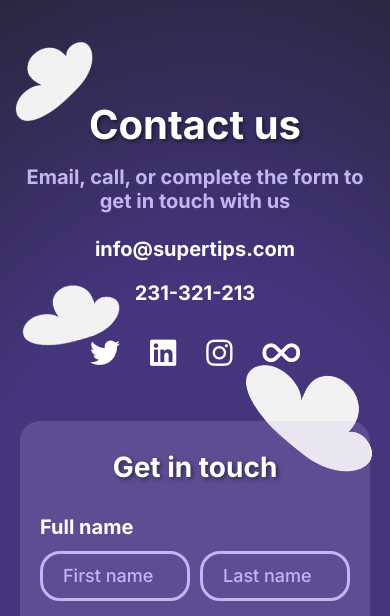
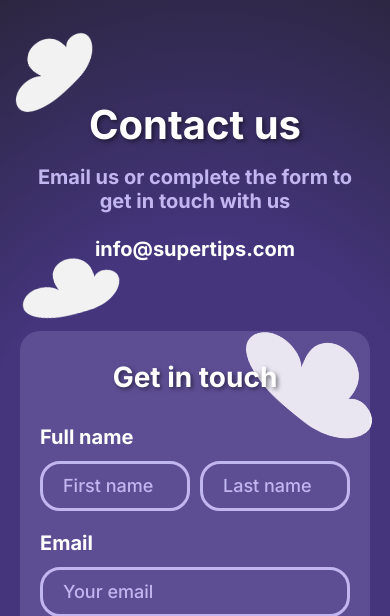
Before and after one commit to Morball/SuperTips, a Flask app: page /contact in a window 390 px wide. Shown: the part 69-685 px from the top of the page. Run offline with Flask 3, Linux system fonts and the light colour scheme; parts of the project's set-up code (start-up, migrations or seed data) failed here and were passed over; some libraries are stand-ins or nearby versions.

Commit message:
remove social media links and phone no

```diff
--- a/app/templates/contact.html
+++ b/app/templates/contact.html
@@ -101,10 +101,11 @@
         </center>
         <div class="contact-title">Contact us</div>
         <div class="contact-description">
-          Email, call, or complete the form to get in touch with us
+          Email us or complete the form to get in touch with us
         </div>
         <div class="contact-email">info@supertips.com</div>
-        <div class="contact-number">231-321-213</div>
+        <!--<div class="contact-number">231-321-213</div>
+
         <div class="contact-social">
           <a class="contact-social-item" href="#"
             ><i class="fa-brands fa-twitter"></i
@@ -119,6 +120,7 @@
             ><i class="fa-solid fa-infinity"></i
           ></a>
         </div>
+        -->
       </div>
 
       <form method="POST" action="/contact">
@@ -159,9 +161,10 @@
       <p class="footer-company">SuperTips &copy; 2024</p>
       <div class="footer-menu">
         <a class="footer-menu-item" href="#">Product</a>
-        <a class="footer-menu-item" href="#">Legal</a>
+        <a class="footer-menu-item" href="/legal">Legal</a>
         <a class="footer-menu-item" href="{{url_for('contact')}}">Contact</a>
       </div>
+      <!--
       <div class="footer-social">
         <a class="footer-social-item" href="#"
           ><i class="fa-brands fa-twitter"></i
@@ -176,6 +179,7 @@
           ><i class="fa-solid fa-infinity"></i
         ></a>
       </div>
+      -->
     </footer>
 
     <script src="../static/js/page.js"></script>
--- a/app/templates/index.html
+++ b/app/templates/index.html
@@ -246,7 +246,7 @@
         <a class="footer-menu-item" href="/#pricing">Product</a>
         <a class="footer-menu-item" href="/legal">Legal</a>
         <a class="footer-menu-item" href="/contact">Contact</a>
-      </div>
+      </div><!--
       <div class="footer-social">
         <a class="footer-social-item" href="#"
           ><i class="fa-brands fa-twitter"></i
@@ -261,6 +261,7 @@
           ><i class="fa-solid fa-infinity"></i
         ></a>
       </div>
+    -->
     </footer>
 
     <script src="../static/js/page.js"></script>
```
